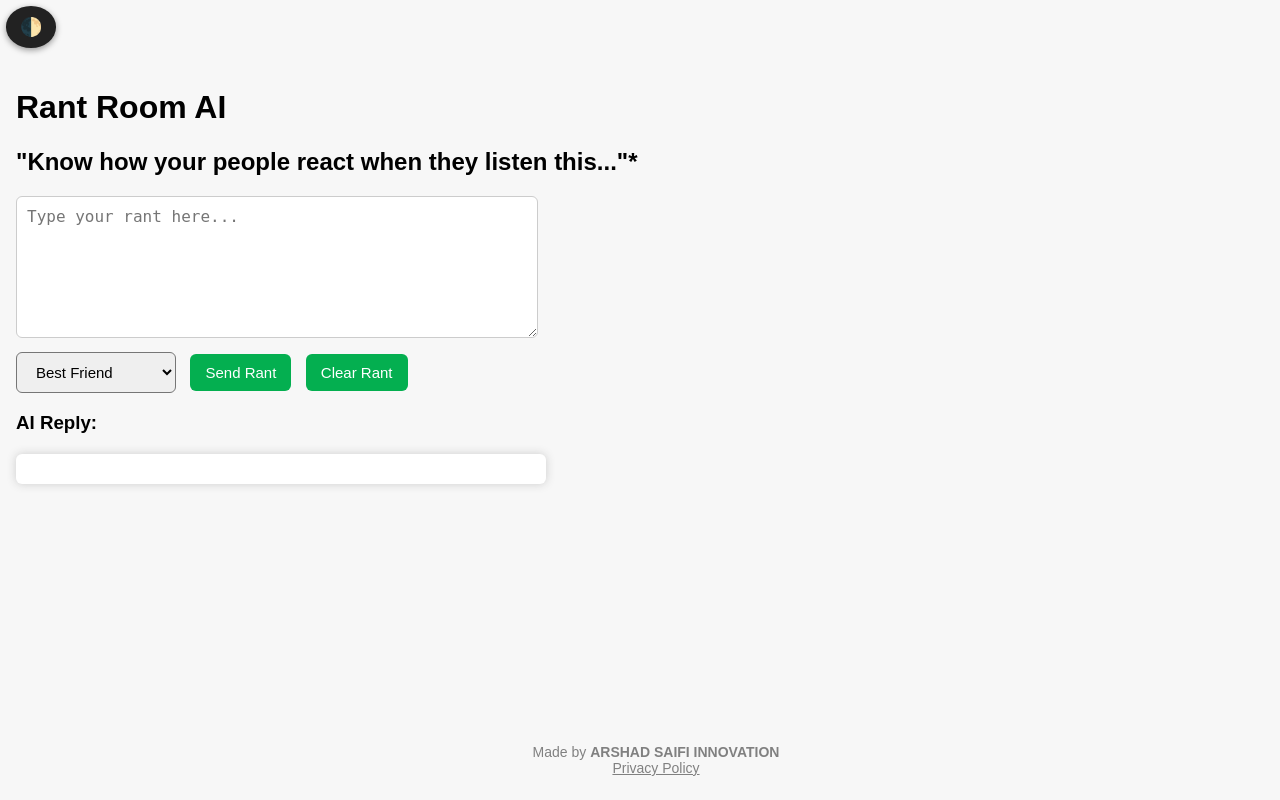
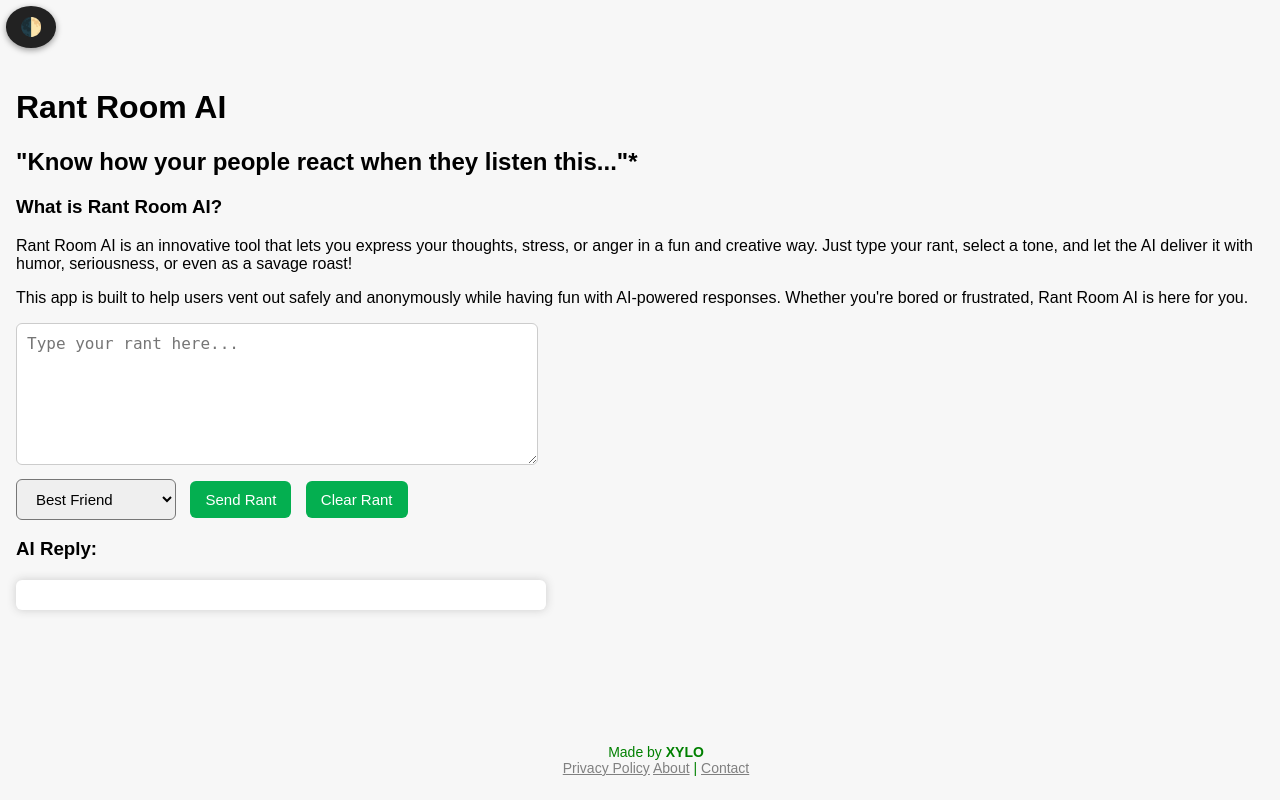
Before and after one commit to Arshad01104/rantroomai, a Flask app: page / in a window 1280 px wide. Run offline with Flask 3, Linux system fonts and the light colour scheme.

Commit message:
Add files via upload

```diff
--- a/privacy.html
+++ b/privacy.html
@@ -41,7 +41,7 @@
   </p>
   <p>
     For any questions or concerns, please contact the developer at:
-    <strong>arshad01104@gmail.com</strong>
+    <strong>rantroomai01@gmail.com</strong>
   </p>
   <footer>
     &copy; 2025 Rant Room AI. All rights reserved.
--- a/templates/index.html
+++ b/templates/index.html
@@ -1,6 +1,31 @@
 <!DOCTYPE html>
 <html lang="en">
 <head>
+    <!-- ✅ SEO Meta Tags -->
+    <meta charset="UTF-8">
+    <meta name="viewport" content="width=device-width, initial-scale=1.0">
+    <title>Rant Room AI</title>
+    <meta name="description" content="Use Rant Room AI to express your feelings. Generate fun, anonymous rants powered by AI.">
+    <meta name="keywords" content="rant room ai, ai rant generator, roast me ai, funny ai, ai text, rant room">
+    <meta name="author" content="XYLO">
+
+    <!-- ✅ Open Graph for Social Sharing -->
+    <meta property="og:title" content="Rant Room AI">
+    <meta property="og:description" content="Let the AI rant for you in a fun and anonymous way.">
+    <meta property="og:type" content="website">
+    <meta property="og:url" content="https://your-domain.com"> <!-- Change to your domain -->
+    <meta property="og:image" content="https://your-domain.com/cover.png"> <!-- Optional preview image -->
+
+    <!-- ✅ Twitter Card -->
+    <meta name="twitter:card" content="summary_large_image">
+    <meta name="twitter:title" content="Rant Room AI">
+    <meta name="twitter:description" content="AI-powered rants in a fun and savage way.">
+
+    <!-- ✅ Google AdSense Auto Ads -->
+    <script async src="https://pagead2.googlesyndication.com/pagead/js/adsbygoogle.js?client=ca-pub-XXXXXXXXXXXXXXXX"
+        crossorigin="anonymous"></script>
+
+    <!-- ✅ Existing Styles (Unchanged) -->
     <style>
         body.dark {
             background: #111;
@@ -19,14 +44,12 @@
             border: 1px solid #444;
         }
 
-  /* 💡 Fix for AI reply box */
         body.dark #reply {
             background-color: #1e1e1e;
             color: #f1f1f1;
             border: 1px solid #444;
         }
 
-  /* Toggle button styles */
         #darkToggle {
             position: relative;
             bottom: 20px;
@@ -46,20 +69,13 @@
         #darkToggle:hover {
             background: #444;
         }
-</style>
 
-
-    <meta charset="UTF-8">
-    <meta name="viewport" content="width=device-width, initial-scale=1.0">
-    <title>Rant Room AI</title>
-    <style>
         body {
             font-family: Arial, sans-serif;
             margin: 8px;
             padding: 8px;
             background: #f7f7f7;
         }
-
 
         textarea {
             width: 100%;
@@ -100,11 +116,16 @@
         }
     </style>
 </head>
+
 <button id="darkToggle" title="Toggle dark mode">🌓</button>
 
 <body>
     <h1>Rant Room AI</h1>
     <h2>"Know how your people react when they listen this..."*</h2>
+<h3>What is Rant Room AI?</h3>
+<p>Rant Room AI is an innovative tool that lets you express your thoughts, stress, or anger in a fun and creative way. Just type your rant, select a tone, and let the AI deliver it with humor, seriousness, or even as a savage roast!</p>
+<p>This app is built to help users vent out safely and anonymously while having fun with AI-powered responses. Whether you're bored or frustrated, Rant Room AI is here for you.</p>
+
 
     <textarea id="rant" placeholder="Type your rant here..."></textarea><br>
 
@@ -120,30 +141,24 @@
     <button onclick="sendRant()">Send Rant</button>
     <button id="clearButton" style="margin-left: 10px;">Clear Rant</button>
 
-
     <h3>AI Reply:</h3>
     <div id="reply"></div>
+
     <script>
-  // ----- dark-mode toggle -----
         const toggleBtn = document.getElementById('darkToggle');
         const prefersDark = localStorage.getItem('prefers-dark') === 'true';
 
-  // Apply saved preference on load
         if (prefersDark) document.body.classList.add('dark');
 
-  // Button click → toggle class & save preference
         toggleBtn.addEventListener('click', () => {
             document.body.classList.toggle('dark');
-    localStorage.setItem(
-      'prefers-dark',
-      document.body.classList.contains('dark')
-    );
-  });
-  document.getElementById("clearButton").addEventListener("click", function() {
-    document.getElementById("rant").value = "";     // Clears the input box
-    document.getElementById("reply").innerText = "";  // Clears the AI reply
+            localStorage.setItem('prefers-dark', document.body.classList.contains('dark'));
         });
 
+        document.getElementById("clearButton").addEventListener("click", function () {
+            document.getElementById("rant").value = "";
+            document.getElementById("reply").innerText = "";
+        });
 
         async function sendRant() {
             const rant = document.getElementById('rant').value.trim();
@@ -157,8 +172,7 @@
             document.getElementById('reply').innerText = 'Thinking...';
 
             try {
-                const response = await fetch("/rant"
-                    , {
+                const response = await fetch("/rant", {
                     method: 'POST',
                     headers: {
                         'Content-Type': 'application/json'
@@ -174,16 +188,13 @@
         }
     </script>
 
-
-
-   <footer style="position: fixed; bottom: 10px; width: 100%; text-align: center; color: gray; font-size: 14px;">
+    <footer style="position: fixed; bottom: 10px; width: 100%; text-align: center; color: green; font-size: 14px;">
         <p>
-    Made by <strong>ARSHAD SAIFI INNOVATION</strong><br>
-    <a href="/privacy.html" target="_blank" style="color: gray; text-decoration: underline;">
-      Privacy Policy
-    </a>
+            Made by <strong>XYLO</strong><br>
+            <a href="/privacy.html" target="_blank" style="color: gray; text-decoration: underline;">Privacy Policy</a>
+ <a href="/about.html" target="_blank" style="color: gray; text-decoration: underline;">About</a> |
+    <a href="/contact.html" target="_blank" style="color: gray; text-decoration: underline;">Contact</a>
         </p>
     </footer>
-
 </body>
 </html>
```
Also changed, not shown: about.html (added, +16 -0 lines), contact.html (added, +15 -0 lines). Lines whose indentation alone changed are shown as unchanged.
